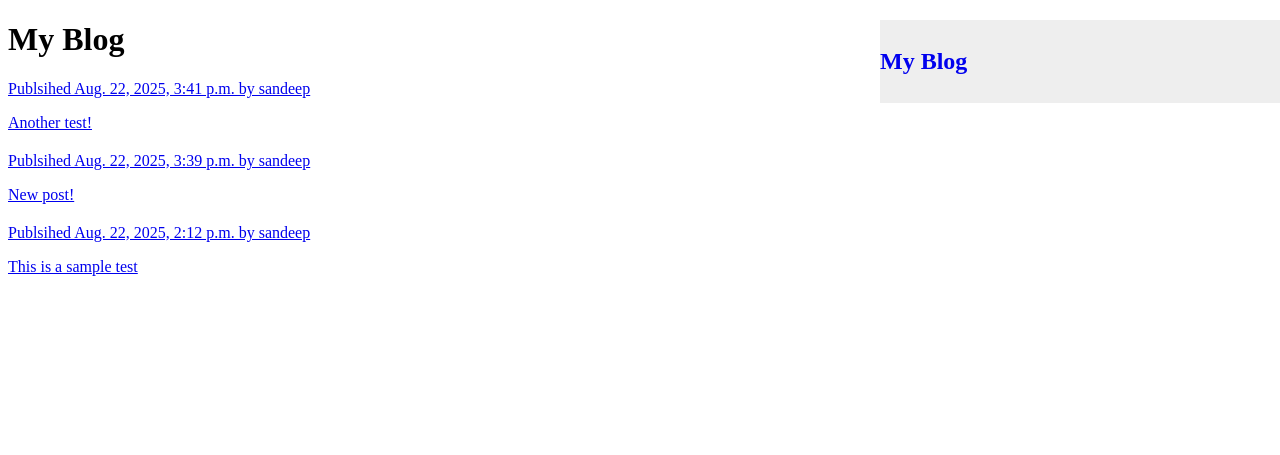
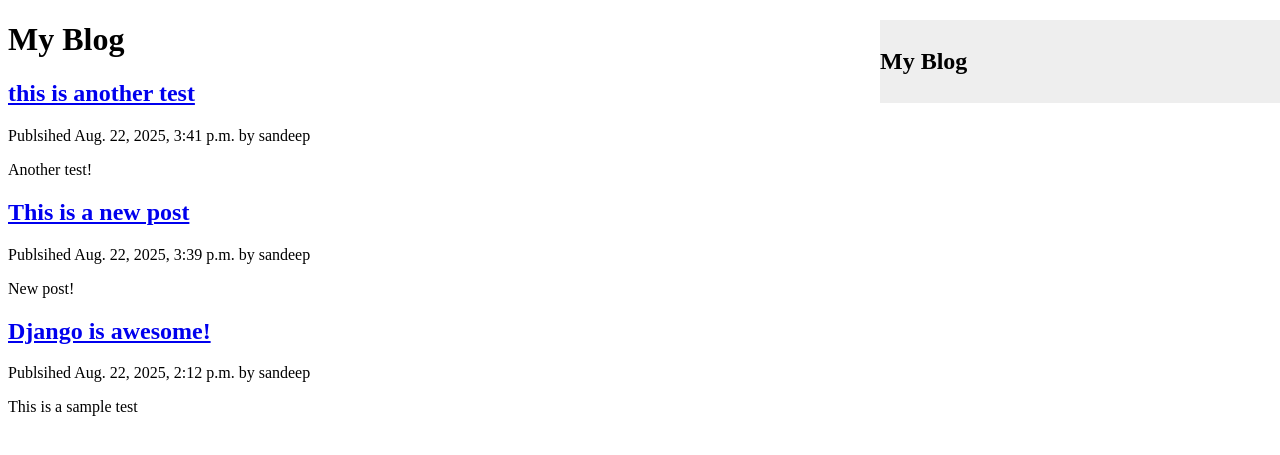
Before and after one commit to sandeepdewangan/mysite, a Django app: template blog/templates/blog/post/list.html in a window 1280 px wide. Shown: the top 455 px of the page. Run offline with Django 5.2, Linux system fonts and the light colour scheme; the template is opened without the code that fills it: values that come from a table or form of the project are taken from there, others are empty; data comes from the database, SQL or seed files in the repository; both versions use the stored data as it was after the commit.

Commit message:
Canonical URL or Absolute URL

```diff
--- a/blog/models.py
+++ b/blog/models.py
@@ -2,6 +2,8 @@ from django.db import models
 from django.utils import timezone
 from django.db.models.functions import Now
 from django.conf import settings
+from django.urls import reverse
+
 
 # Default manager is the object manager
 # Earlier -> Post.objects.all();
@@ -9,6 +11,7 @@ from django.conf import settings
 class PublishedManager(models.Manager):
     def get_queryset(self):
         return super().get_queryset().filter(status=Post.Status.PUBLISHED)
+
 
 class Post(models.Model):
     class Status(models.TextChoices):
@@ -20,13 +23,15 @@ class Post(models.Model):
         #     ['DF', 'PB']
         # > Post.Status.names
         #     ['DRAFT', 'PUBLISHED']
-        DRAFT = 'DF', 'Draft'
-        PUBLISHED = 'PB', 'Published'
+        DRAFT = "DF", "Draft"
+        PUBLISHED = "PB", "Published"
 
     title = models.CharField(max_length=250)
-    slug = models.SlugField(max_length=250)
+    slug = models.SlugField(max_length=250, unique_for_date="publish")
     # related_name establishes reverse realtionship from User to Post.
-    author = models.ForeignKey(settings.AUTH_USER_MODEL, on_delete=models.CASCADE, related_name='blog_posts')
+    author = models.ForeignKey(
+        settings.AUTH_USER_MODEL, on_delete=models.CASCADE, related_name="blog_posts"
+    )
     body = models.TextField()
 
     # As timezone aware format, python generated default time.
@@ -40,15 +45,21 @@ class Post(models.Model):
     status = models.CharField(max_length=2, choices=Status, default=Status.DRAFT)
 
     # Managers
-    objects = models.Manager() # default
-    published = PublishedManager() # custom manager
+    objects = models.Manager()  # default
+    published = PublishedManager()  # custom manager
 
     # While return data, sort the data
     class Meta:
-        ordering = ['-publish']
+        ordering = ["-publish"]
         indexes = [
-            models.Index(fields=['-publish']),
+            models.Index(fields=["-publish"]),
         ]
 
     def __str__(self):
         return self.title
+
+    def get_absolute_url(self):
+        return reverse(
+            "blog:post_detail",
+            args=[self.publish.year, self.publish.month, self.publish.day, self.slug],
+        )
--- a/blog/templates/blog/post/list.html
+++ b/blog/templates/blog/post/list.html
@@ -1,10 +1,17 @@
-{% extends "blog/base.html" %} {% block title %} My Blog {% endblock %}
-
+{% extends "blog/base.html" %}
+{% block title %}
+    My Blog
+{% endblock title %}
 {% block content %}
-    <h1>My Blog </h1>
-    {% for post in  posts %}
-        <h2> <a href="{% url 'blog:post_detail' post.id %}" {{ post.title }} </a> </h2>
-        <p class="date"> Publsihed {{ post.publish }} by {{ post.author }}
+    <h1>My Blog</h1>
+    {% for post in posts %}
+        <h2>
+            {% comment %} <a href="{% url 'blog:post_detail' post.id %}">{{ post.title }}</a> {% endcomment %}
+            <a href="{{ post.get_absolute_url }}">{{ post.title }}</a>
+        </h2>
+        <p class="date">
+            Publsihed {{ post.publish }} by {{ post.author }}
             {{ post.body|truncatewords:30|linebreaks }}
+        </p>
     {% endfor %}
 {% endblock content %}
--- a/blog/urls.py
+++ b/blog/urls.py
@@ -6,7 +6,7 @@ app_name = 'blog'
 urlpatterns = [
     # post views
     path('', views.post_list, name='post_list'),
-    path('<int:id>/', views.post_detail, name='post_detail'),
+    path('<int:year>/<int:month>/<int:day>/<slug:post>/', views.post_detail, name='post_detail'),
     # if path converters like <int:id>/ is not sufficient,
     # we can use re_path() for complex URL patterns with Regex.
 ]
```
Also changed, not shown: blog/views.py (+20 -9 lines), blog/migrations/0002_alter_post_slug.py (added), db.sqlite3, readme.md.
